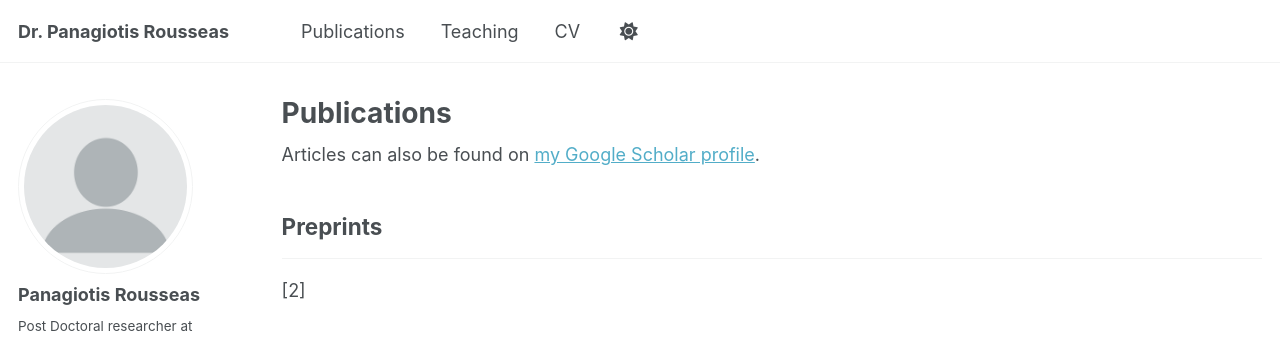
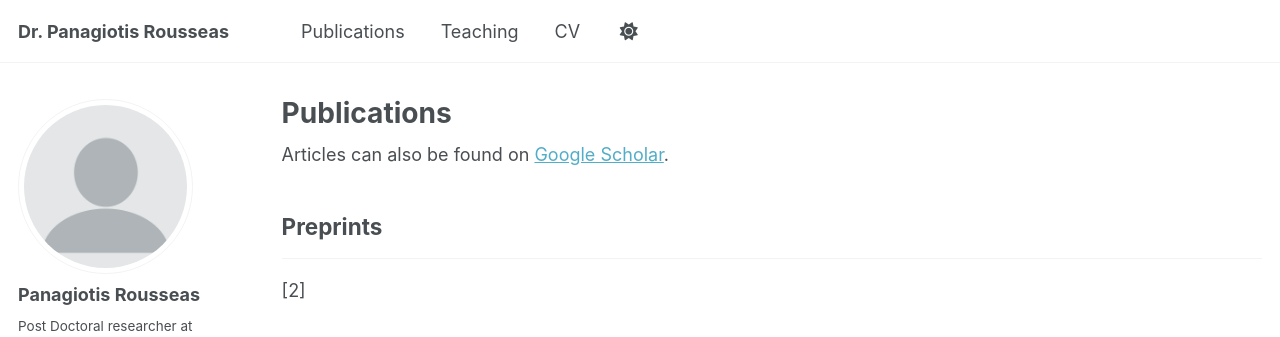
Before and after one commit to panosrousseas/panosrousseas.github.io, a Jekyll site: the page built from _pages/publications.html, in a window 1280 px wide and 900 px high. Shown: the top 337 px of the window. Built offline with Jekyll 4.4.1, drawn with Linux system fonts in a browser that asks for light colours; some web fonts are replaced; a script that is not in the unit is left out.

Commit message:
Update publications.html

```diff
--- a/_pages/publications.html
+++ b/_pages/publications.html
@@ -6,7 +6,7 @@ author_profile: true
 ---
 
 {% if site.author.googlescholar %}
-  <div class="wordwrap">Articles can also be found on <a href="{{site.author.googlescholar}}">my Google Scholar profile</a>.</div>
+  <div class="wordwrap">Articles can also be found on <a href="{{site.author.googlescholar}}">Google Scholar</a>.</div>
 {% endif %}
 
 {% include base_path %}
```
